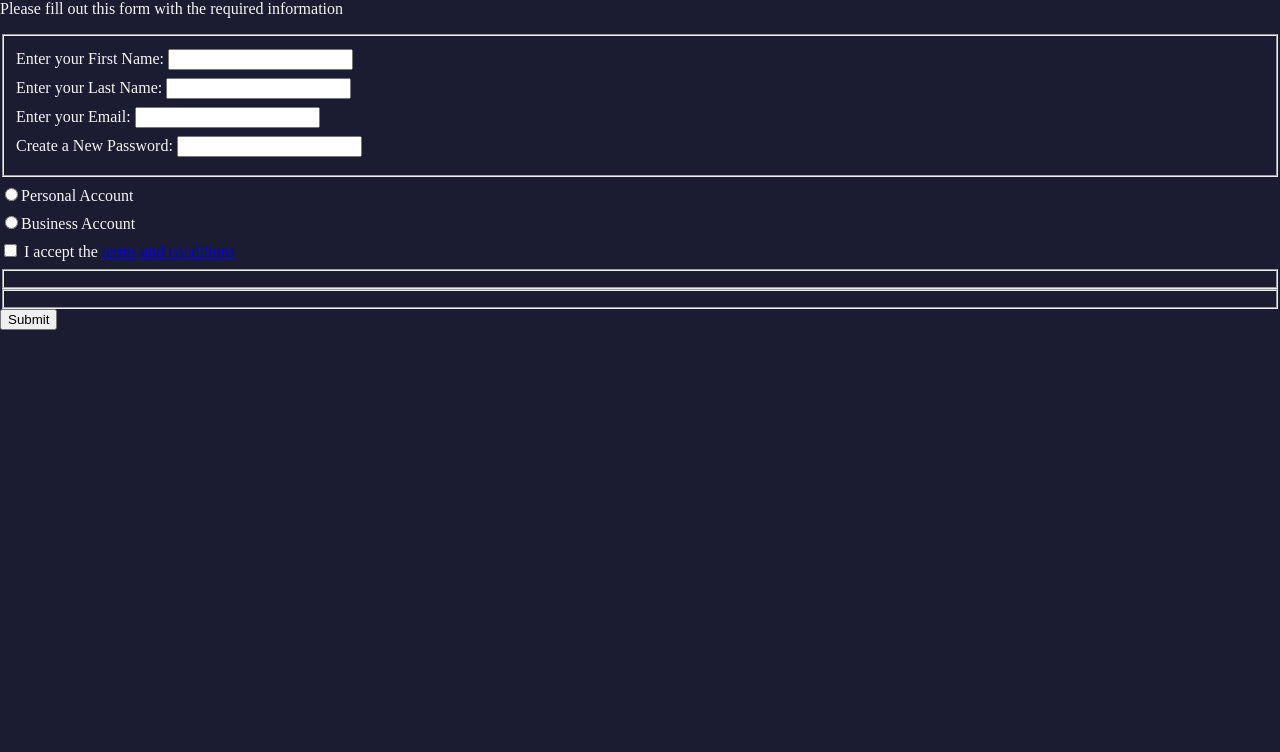
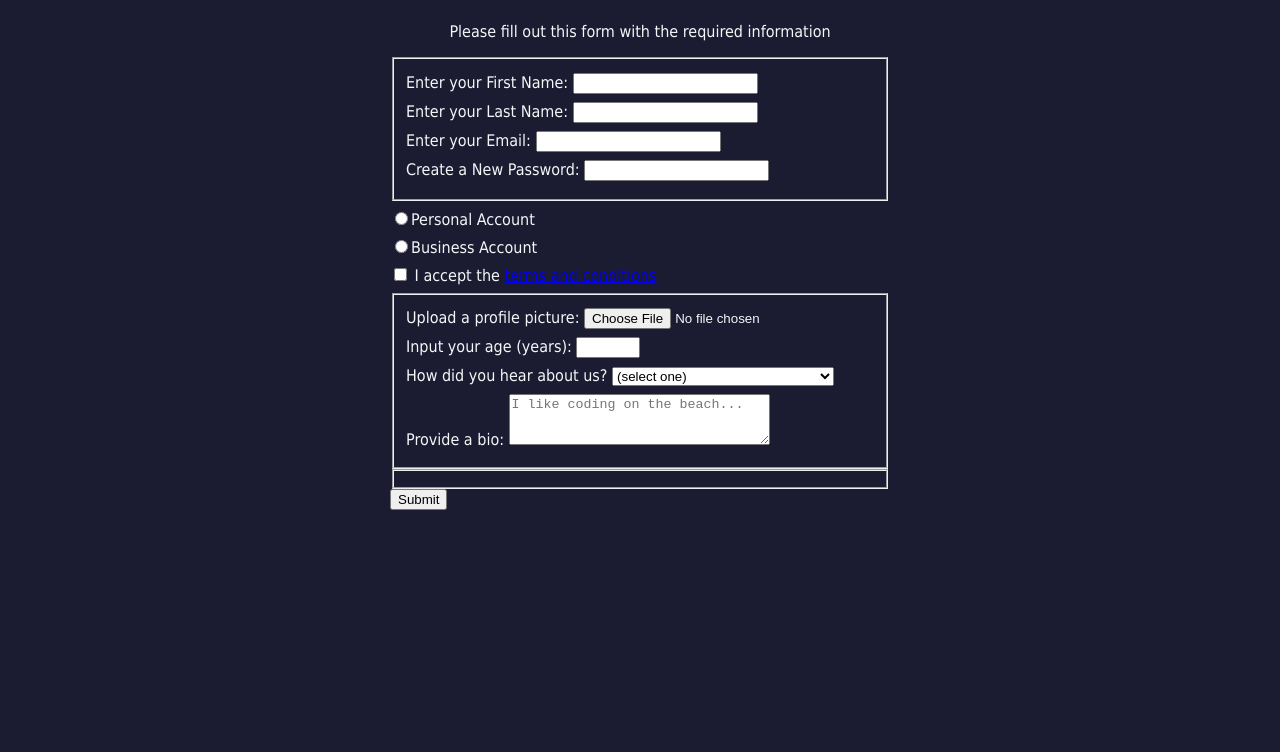
Before and after one commit to Javier12301/Lenguaje-universidad-2do, a plain HTML site: page practica-casa/index.html in a window 1280 px wide. Shown: the part 80-832 px from the top of the page. Drawn offline with Linux system fonts and the light colour scheme.

Commit message:
Cambios realizados

```diff
--- a/practica-casa/FreecodeCamp-RegistrationForm/style.css
+++ b/practica-casa/FreecodeCamp-RegistrationForm/style.css
@@ -4,6 +4,26 @@ body{
     margin: 0;
     background-color: #1b1b32;
     color: #f5f6f7;
+    font-family: Tahoma;
+    font-size: 16px;
+}
+
+h1, p{
+    margin: 1em auto;
+    text-align: center;
+}
+
+/*Centrar form
+    Útilizamos VW el cual es viewport (Ancho del dispositivo)
+    Nos sirve para especificar el ancho visible del dispositivo
+    Si nosotros aplicamos 10vw estaremos usando el 10% del ancho visible
+*/
+
+form{
+    margin: 0 auto;
+    max-width: 500px;
+    min-width: 300px;
+    width: 60vw;
 }
 
 label{
--- a/practica-casa/index.html
+++ b/practica-casa/index.html
@@ -1,11 +1,11 @@
 <!DOCTYPE html>
 <html lang="en">
   <head>
-    <meta charset="UTF-8">
-    <meta http-equiv="X-UA-Compatible" content="IE=edge">
-    <meta name="viewport" content="width=device-width, initial-scale=1.0">
+    <meta charset="UTF-8" />
+    <meta http-equiv="X-UA-Compatible" content="IE=edge" />
+    <meta name="viewport" content="width=device-width, initial-scale=1.0" />
     <title>Registration Form</title>
-    <link rel="stylesheet" href="/FreecodeCamp-RegistrationForm/style.css">
+    <link rel="stylesheet" href="/FreecodeCamp-RegistrationForm/style.css" />
   </head>
   <body>
     <h1>Registration Form</h1>
@@ -13,24 +13,65 @@
 
     <form action="https://register-demo.freecodecamp.org">
       <fieldset>
-            <label for="first-name">Enter your First Name: <input id="first-name" type="text" required /></label>
-            <label for="last-name">Enter your Last Name: <input id="last-name" type="text" required /></label>
-            <label for="email">Enter your Email: <input id="email" type="email" required /></label>
-            <label for="new-password">Create a New Password: <input id="new-password" type="password" pattern="[a-z0-5]{8,}" required /></label>
-
+        <label for="first-name"
+          >Enter your First Name: <input  name="text-FirstName" id="first-name" type="text" required
+        /></label>
+        <label for="last-name"
+          >Enter your Last Name: <input  name="text-LastName" id="last-name" type="text" required
+        /></label>
+        <label for="email"
+          >Enter your Email: <input  name="text-Email" id="email" type="email" required
+        /></label>
+        <label for="new-password"
+          >Create a New Password:
+          <input name="text-Password"
+            id="new-password"
+            type="password"
+            pattern="[a-z0-5]{8,}"
+            required
+        /></label>
       </fieldset>
       <!-- Se le pedirá al usuario que elija si quiere una cuenta de negocios o personal-->
-        <label for="personal-account"><input type="radio" name="account-type" id="personal-account" />Personal Account</label>
-        <label for="business-account"><input type="radio" name="account-type" id="business-account" />Business Account</label>
-        <label for="terms-and-conditions"><input type="checkbox" required id="terms-and-conditions" /> I accept the <a href="https://www.freecodecamp.org/news/terms-of-service/">terms and conditions</a></label>
+      <label for="personal-account"
+        ><input
+          type="radio"
+          name="account-type"
+          id="personal-account"
+        />Personal Account</label
+      >
+      <label for="business-account"
+        ><input
+          type="radio"
+          name="account-type"
+          id="business-account"
+        />Business Account</label
+      >
+      <label for="terms-and-conditions"
+        ><input name="terms-and-conditions" type="checkbox" required id="terms-and-conditions" /> I accept
+        the
+        <a href="https://www.freecodecamp.org/news/terms-of-service/"
+          >terms and conditions</a
+        ></label
+      >
       <fieldset>
-
+        <label for="profile-picture">Upload a profile picture: <input name="profile" id="profile-picture" type="file" /></label>
+        <label for="age">Input your age (years): <input name="text-age" id="age" type="number" min="13" max="120" /></label>
+        <label for="referrer">How did you hear about us?
+          <select name="referrer" id="referrer">
+            <option value="">(select one)</option>
+            <option value="1">freeCodeCamp News</option>
+            <option value="2">freeCodeCamp YouTube Channel</option>
+            <option value="3">freeCodeCamp Forum</option>
+            <option value="4">Other</option>
+          </select>
+        </label>
+        <label for="bio">Provide a bio:
+          <textarea name="bio" id="bio" rows="3" cols="30" placeholder="I like coding on the beach..."></textarea>
+        </label>
       </fieldset>
 
-        <fieldset>
-
-        </fieldset>
-        <input type="submit" value="Submit">
+      <fieldset></fieldset>
+      <input type="submit" value="Submit" />
     </form>
   </body>
 </html>
```
Also changed, not shown: practica-casa/.cspell/custom-dictionary-workspace.txt (added). Lines whose indentation alone changed are shown as unchanged.
